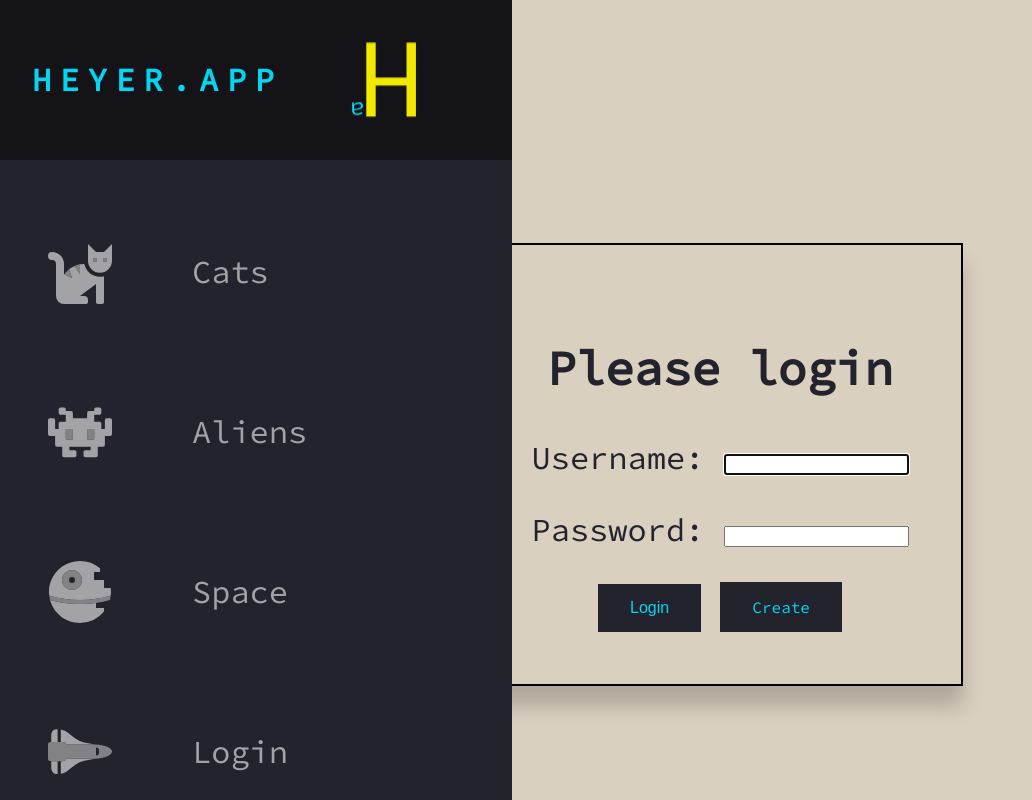
After one commit to nickheyer/HeyerApp, a Django app: page /accounts/login/ in a window 1280 px wide. The commit adds this page. Shown: the whole page, without its empty margins (0-1032 px from the left). Run offline with Django 4.2, Linux system fonts and the light colour scheme.

Commit message:
Implemented login system

```diff
--- a/HeyerAppDjango/HeyerAppDjango/settings.py
+++ b/HeyerAppDjango/HeyerAppDjango/settings.py
@@ -159,3 +159,7 @@ DEFAULT_AUTO_FIELD = 'django.db.models.BigAutoField'
 #         'rest_framework.permissions.IsAdminUser',
 #     ]
 # }
+
+
+LOGIN_REDIRECT_URL = "/"
+LOGOUT_REDIRECT_URL = "/"
--- a/HeyerAppDjango/Portfolio/static/Portfolio/css/style.css
+++ b/HeyerAppDjango/Portfolio/static/Portfolio/css/style.css
@@ -1,3 +1,58 @@
+.centered{
+  margin:auto;
+  width:auto;
+  color:var(--bg-primary);
+  text-align: center;
+}
+
+.centered-height{
+  margin-top: 20%;
+}
+
+.centered-left{
+  text-align: left;
+}
+
+th {
+  margin:5px;
+  padding:15px;
+
+}
+
+.button {
+  background-color: var(--bg-primary);
+  border: none;
+  color: var(--text-secondary);
+  padding: 15px 32px;
+  text-align: center;
+  text-decoration: none;
+  display: inline-block;
+  font-size: 16px;
+  transition-duration: 0.4s;
+}
+
+.button:hover {
+  color: var(--text-primary);
+}
+
+.bordered {
+  border: 2px solid black;
+  width: fit-content;
+  margin: auto;
+  padding: 5%;
+  height: auto;
+  box-shadow: 0 20px 20px rgba(0, 0, 0, 0.2);
+}
+
+.card {
+  transform-style: preserve-3d;
+  border-radius: 30px;
+  padding: 0rem 1rem;
+  box-shadow: 0 20px 20px rgba(0, 0, 0, 0.2);
+  display: flex;
+  max-width:450px;
+}
+
 :root {
   font-size: 32px;
   font-family: 'Source Code Pro' !important;
--- a/HeyerAppDjango/Portfolio/templates/Portfolio/index.html
+++ b/HeyerAppDjango/Portfolio/templates/Portfolio/index.html
@@ -13,8 +13,7 @@
     <h1>Heyer.App</h1>
 
     <p>
-      I'm baby kale chips affogato ennui lumbersexual, williamsburg paleo quinoa
-      iceland normcore tumeric. Kitsch coloring book retro, seitan schlitz
+      -- SITE CURRENTLY IN DEVELOPMENT, PLACEHOLDER TEXT -- Kitsch coloring book retro, seitan schlitz
       tattooed biodiesel vexillologist neutra. Synth mumblecore deep v, umami
       selfies normcore gluten-free snackwave. Seitan ramps drinking vinegar
       venmo keytar, humblebrag VHS post-ironic tacos godard pour-over.
--- a/HeyerAppDjango/Portfolio/templates/base.html
+++ b/HeyerAppDjango/Portfolio/templates/base.html
@@ -4,6 +4,9 @@
 
 
     <head>
+
+
+
         {% load static %}
         <link rel="stylesheet" href="{% static 'Portfolio/css/style.css' %}">
         <script src="{% static 'Portfolio/javascript/source.js' %}"></script>
@@ -19,7 +22,7 @@
         <nav class="navbar">
             <ul class="navbar-nav">
               <li class="logo">
-                <a href="#" class="nav-link">
+                <a href="{% url 'home' %}" class="nav-link">
                   <span class="link-text logo-text">Heyer.App</span>
                   <svg version="1.0" xmlns="http://www.w3.org/2000/svg"
  width="757.000000pt" height="874.000000pt" viewBox="0 0 757.000000 874.000000"
@@ -131,7 +134,13 @@
               </li>
 
               <li class="nav-item">
-                <a href="#" class="nav-link">
+                <a
+                {% if user.is_authenticated %}
+                  href="{% url 'logout' %}"
+                {% else %}
+                  href="{% url 'login' %}"
+                {% endif %}
+                class="nav-link">
                   <svg
                     aria-hidden="true"
                     focusable="false"
@@ -155,7 +164,11 @@
                       ></path>
                     </g>
                   </svg>
-                  <span class="link-text">Shuttle</span>
+                  {% if user.is_authenticated %}
+                  <span class="link-text">{{user.username|title}}</span>
+                  {% else %}
+                  <span class="link-text">Login</span>
+                  {% endif %}
                 </a>
               </li>
 
--- /dev/null
+++ b/HeyerAppDjango/Portfolio/templates/registration/login.html
@@ -0,0 +1,25 @@
+{% extends "base.html" %}
+
+{% block head %}
+
+
+{% endblock %}
+
+
+{% block content %}
+<main>
+    <div class="centered centered-height login-form">
+        <div class="bordered">
+            <h2>Please login</h2>
+            <form class="login" method="post">
+                <div>
+                    {% csrf_token %}
+                    {{ form.as_p }}
+                    <input class="button" type="submit" value="Login"/>
+                    <a href="{% url 'create' %}" class="button">Create</a>
+                </div>
+            </form>
+        </div>
+    </div>
+</main>
+{% endblock %}
--- a/HeyerAppDjango/Portfolio/urls.py
+++ b/HeyerAppDjango/Portfolio/urls.py
@@ -14,7 +14,13 @@ router.register(r'portfolio', views.PortfolioViewSet)
 
 urlpatterns = [
     path("", views.home, name="home"),
+
+    path("accounts/", include("django.contrib.auth.urls"), name="login"),
+    path("accounts/logout", views.auth_logout, name="logout"),
+    path("accounts/signup", views.auth_create, name="create"),
+
     path("terminal/", views.terminal, name="terminal"),
-    path("resumeapi/", include(router.urls))
+    path("resumeapi/", include(router.urls)),
+
 
 ]
```
Also changed, not shown: HeyerAppDjango/Portfolio/forms.py (added, +8 -0 lines), HeyerAppDjango/Portfolio/static/Portfolio/css/terminal.css (+23 -3 lines), HeyerAppDjango/Portfolio/templates/Portfolio/signup.html (added, +33 -0 lines), HeyerAppDjango/Portfolio/templates/Portfolio/terminal.html (+9 -0 lines), HeyerAppDjango/Portfolio/views.py (+46 -9 lines), HeyerAppDjango/db.sqlite3.
